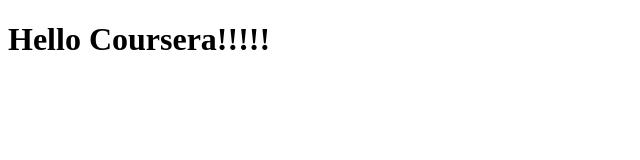
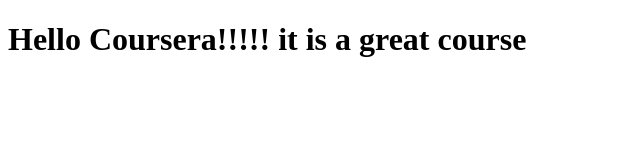
Before and after one commit to parsaism/HTML-CSS-and-Javascript-for-Web-Developers---Training, a plain HTML site: page site/html.html in a window 1280 px wide. Shown: the whole page, without its empty margins (0-640 px from the left). Drawn offline with Linux system fonts and the light colour scheme.

Commit message:
small additon to our content

```diff
--- a/site/html.html
+++ b/site/html.html
@@ -6,6 +6,6 @@
 	<title>Hellow coursera</title>
 </head>
 <body>
-<h1>Hello Coursera!!!!!</h1>
+<h1>Hello Coursera!!!!! it is a great course</h1>
 </body>
 </html>
```
